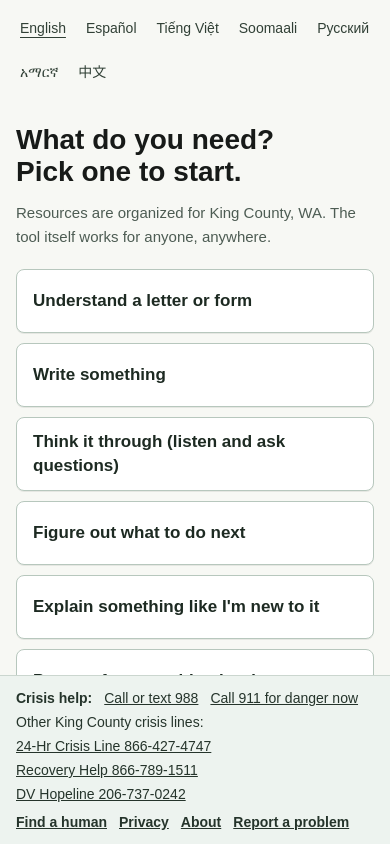
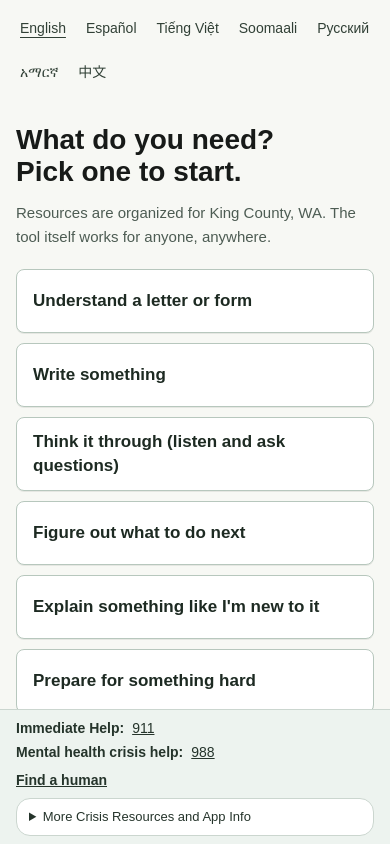
Before and after one commit to am-dj-ct/streetlight, a Next.js app: page / in a window 390 px wide. Built offline with nearby package versions, Linux system fonts and the light colour scheme.

Commit message:
Use compact mobile footer on home page

```diff
--- a/src/app/page.tsx
+++ b/src/app/page.tsx
@@ -102,8 +102,10 @@ export default async function Home({ searchParams }: HomePageProps) {
       </div>
       <CrisisFooter
         area="main-screen"
+        compact
         languageCode={currentLanguage.code}
         regionScope={regionScope}
+        showFindHumanInCompact
         sourcePath={buildHomeHref(currentLanguage.code)}
       />
     </main>
--- a/src/components/crisis-footer.tsx
+++ b/src/components/crisis-footer.tsx
@@ -20,6 +20,7 @@ export function CrisisFooter({
   entryId,
   languageCode = "en",
   regionScope = "king",
+  showFindHumanInCompact = false,
   sourcePath,
 }: {
   area?: ReportArea;
@@ -27,6 +28,7 @@ export function CrisisFooter({
   entryId?: ConversationEntryId;
   languageCode?: SupportedLanguageCode;
   regionScope?: RegionScope;
+  showFindHumanInCompact?: boolean;
   sourcePath?: InternalAppPath;
 }) {
   const copy = getUiCopy(languageCode);
@@ -126,6 +128,14 @@ export function CrisisFooter({
                 </div>
               </div>
 
+              {showFindHumanInCompact ? (
+                <div className="mt-2">
+                  <Link href={findHumanHref} className="font-semibold underline">
+                    {copy.footerFindHuman}
+                  </Link>
+                </div>
+              ) : null}
+
               <details className="mt-2">
                 <summary className="cursor-pointer rounded-[14px] border border-[#cbd6cf] bg-white px-3 py-2 text-[13px] font-medium text-[#25342b]">
                   More Crisis Resources and App Info
```
